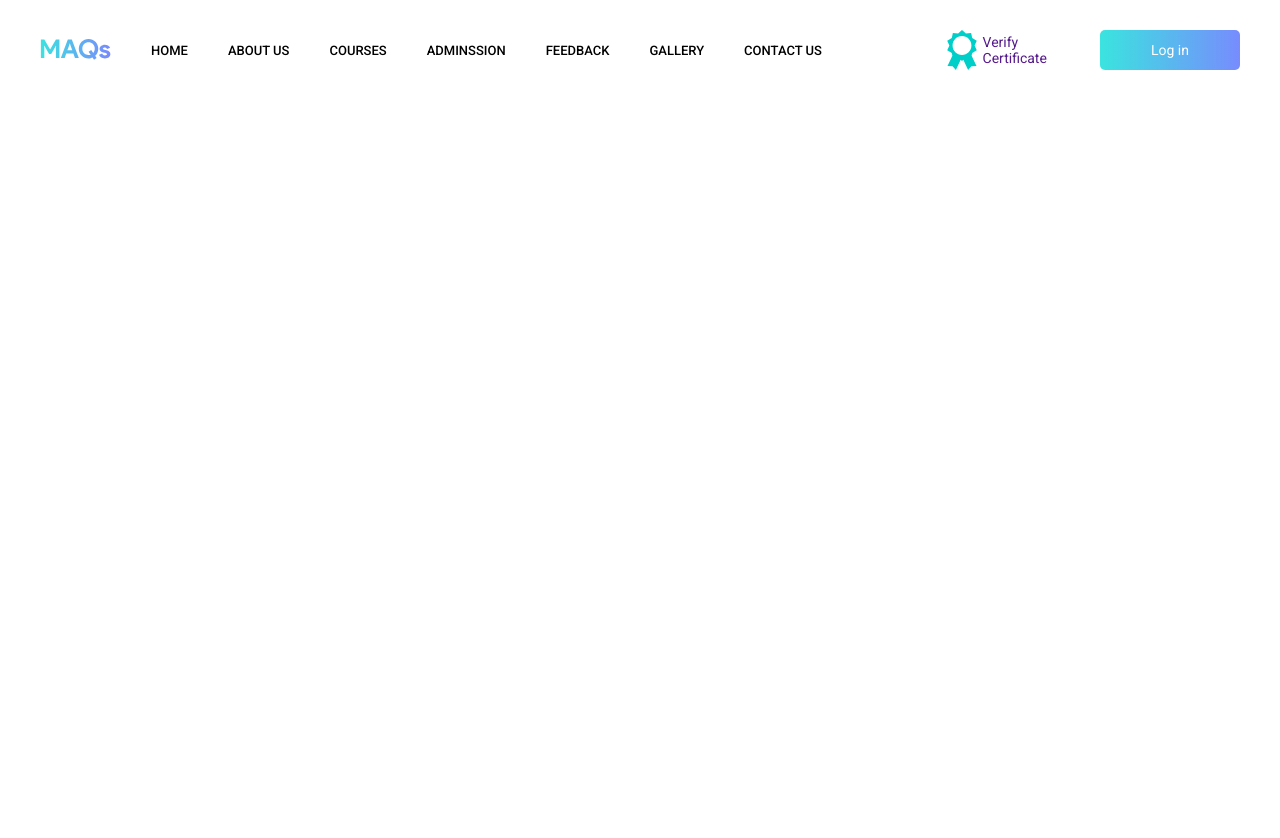
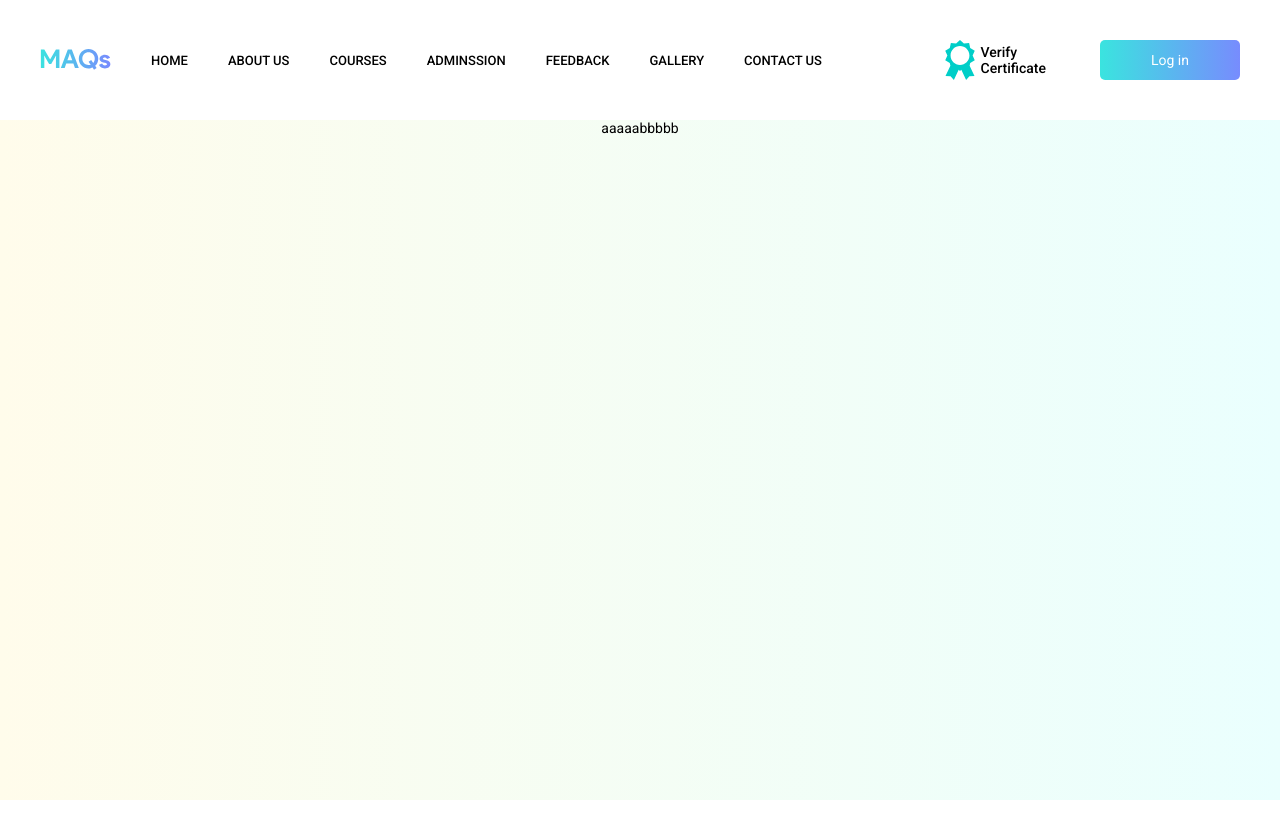
Before and after one commit to panoptisDev/react-responsive-landing-page-1, a React (Create React App) app: page / in a window 1280 px wide. Shown: the top 838 px of the page. Before the commit the page ends 800 px from the top, so only its background shows below. Built offline with nearby package versions, Linux system fonts and the light colour scheme; the HTML template or start-up script is replaced by a standard one.

Commit message:
created components for sections of home page

```diff
--- a/src/components/Header/index.js
+++ b/src/components/Header/index.js
@@ -5,7 +5,7 @@ import {Link} from 'react-router-dom';
 import * as S from './styles'
 import Button from '../../components/Button';
 import MAQs from '../../assets/MAQs.svg'
-import Vector from '../../assets/Vector.svg'
+import Medal from '../../assets/Medal.svg'
 
 const Header = () => {
   return (
@@ -27,7 +27,7 @@ const Header = () => {
 
         <S.ButtonsGroup>
           <div>
-            <img src={Vector} alt="Medal simbol" />
+            <img src={Medal} alt="Medal simbol" />
             <Link>Verify Certificate</Link>
           </div>
           <Button />
--- a/src/components/Header/styles.js
+++ b/src/components/Header/styles.js
@@ -1,11 +1,10 @@
 import styled from 'styled-components';
-
-
 
 
 export const NavBar = styled.nav`
   display: flex;
-  padding: 30px 40px;
+  height: 15vh;
+  margin: 0 40px;
 
   & a {
     align-self: center;
@@ -38,6 +37,7 @@ export const Links = styled.div`
 
 export const ButtonsGroup = styled.div`
   display: flex;
+  align-self: center;
   margin-left: auto;
 
   & div{
@@ -50,12 +50,13 @@ export const ButtonsGroup = styled.div`
 
     & a {
       text-decoration: none;
+      font-weight: 500;
+      color: #000000;
+    }
+
+    & a:hover{
+      font-weight: 700;
     }
 
   }
 `;
-
-
-export const Banner = styled.div`
-
-`;
--- a/src/pages/Home/index.js
+++ b/src/pages/Home/index.js
@@ -7,6 +7,25 @@ const Home = () => {
   return (
     <>
       <Header/>
+
+      <S.BannerWrapper>
+
+        <S.BannerContainer>
+          <p>aaaaa</p>
+          <p>bbbbb</p>
+        </S.BannerContainer>
+
+      </S.BannerWrapper>
+
+      <S.Wrapper>
+
+      </S.Wrapper>
+
+      <S.Wrapper>
+
+      </S.Wrapper>
+
+
     </>
   );
 };
--- a/src/pages/Home/styles.js
+++ b/src/pages/Home/styles.js
@@ -1,56 +1,16 @@
 import styled from 'styled-components';
 
-
-
-
-export const NavBar = styled.nav`
-  display: flex;
-  padding: 30px 40px;
-
-  & a {
-    align-self: center;
-  }
-
-  & button {
-    right: 0;
-  }
+export const BannerWrapper = styled.div`
+  background: linear-gradient(90deg, #FFFCEB 0%, #EAFFFE 100%);
+  height: 85vh;
 `;
 
-export const Links = styled.div`
-
+export const BannerContainer = styled.div`
   display: flex;
-  align-self: center;
-
-  & a{
-    text-decoration: none;
-    display: flex;
-    margin-left: 40px;
-    font-size: 13px;
-    text-transform: uppercase;
-    font-weight: 500;
-    color: #000000;
-  }
-
-  & a:hover{
-    font-weight: 700;
-  }
+  justify-content: center;
 `;
 
-export const ButtonsGroup = styled.div`
-  display: flex;
-  margin-left: auto;
-
-  & div{
-    display: flex;
-    margin-right: 30px;
-
-    & img {
-      margin-right: 5px;
-    }
-
-    & a {
-      text-decoration: none;
-    }
-
-  }
+export const Wrapper = styled.div`
+  background: #FFF;
+  height: 100vh;
 `;
```
Also changed, not shown: src/assets/Medal.svg (renamed from src/assets/Vector.svg).
